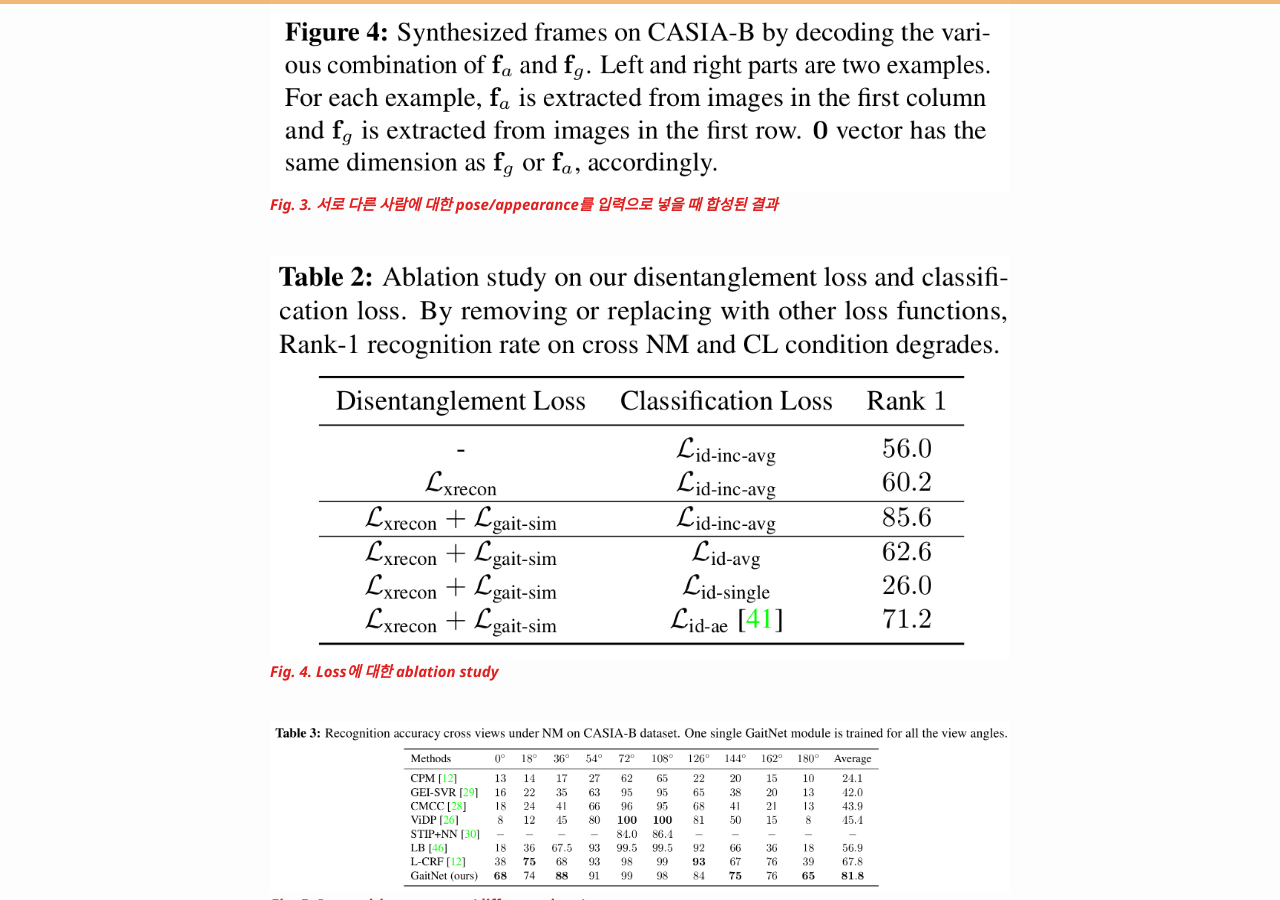
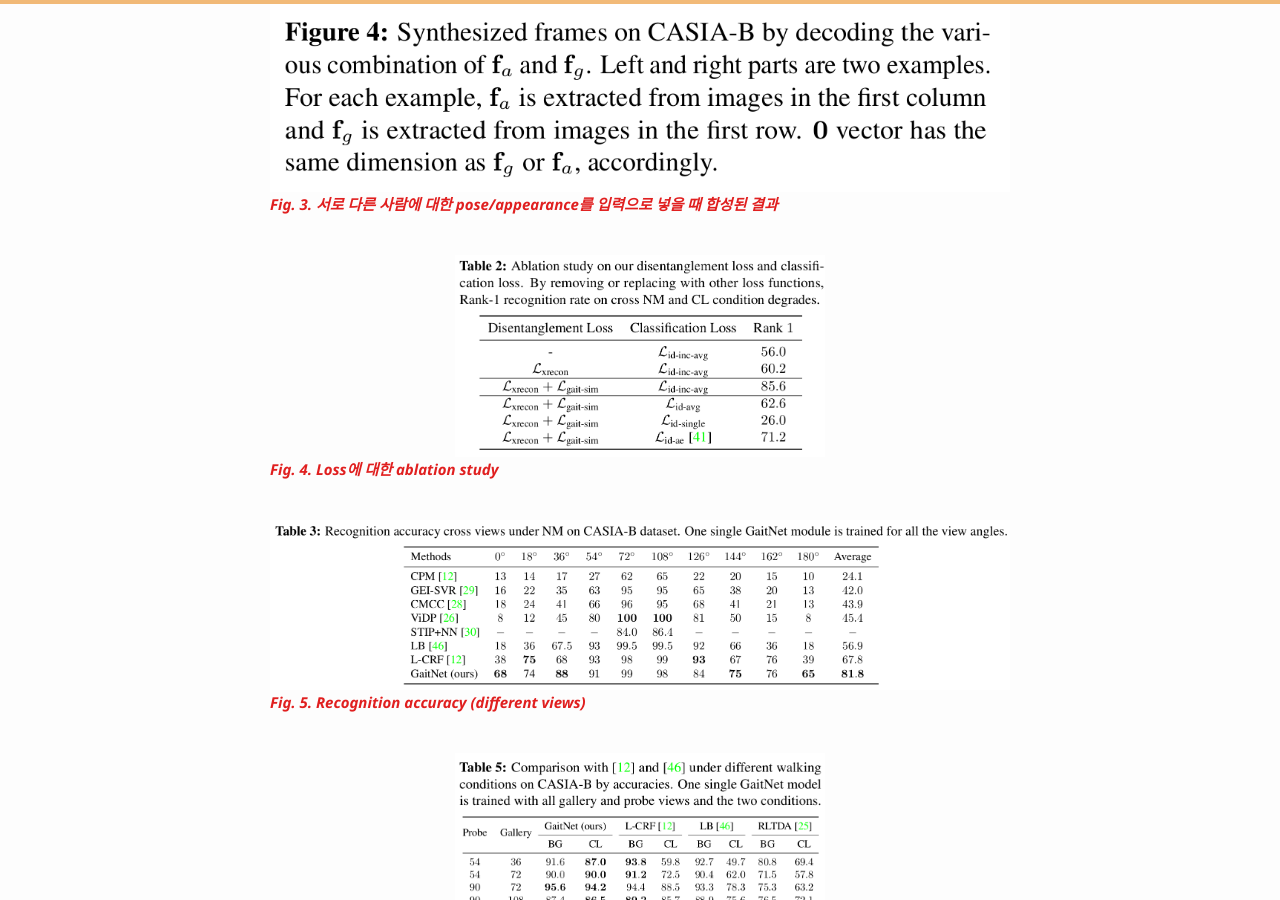
Before and after one commit to bismex/bismex.github.io, a Jekyll site: the page built from _posts/2019-05-27-GAITNET.md, in a window 1280 px wide and 900 px high, scrolled down 3767 px. Built offline with Jekyll 4.4.1, drawn with Linux system fonts in a browser that asks for light colours; formulas are drawn with MathJax 3.

Commit message:
Update 2019-05-27-GAITNET.md

```diff
--- a/_posts/2019-05-27-GAITNET.md
+++ b/_posts/2019-05-27-GAITNET.md
@@ -93,7 +93,7 @@ $$
 
 <br/>
 ![picture]({{ '/assets/images/GAITNET04.png' | relative_url }})
-{: style="width: 100%;" class="center"}
+{: style="width: 50%;" class="center"}
 <span style="color: #e01f1f;">***Fig. 4. Loss에 대한 ablation study***</span>
 
 <br/>
@@ -103,7 +103,7 @@ $$
 
 <br/>
 ![picture]({{ '/assets/images/GAITNET06.png' | relative_url }})
-{: style="width: 100%;" class="center"}
+{: style="width: 50%;" class="center"}
 <span style="color: #e01f1f;">***Fig. 6. Recognition accuracy (BG:bag, CL: coat)***</span>
 
 ---
```
